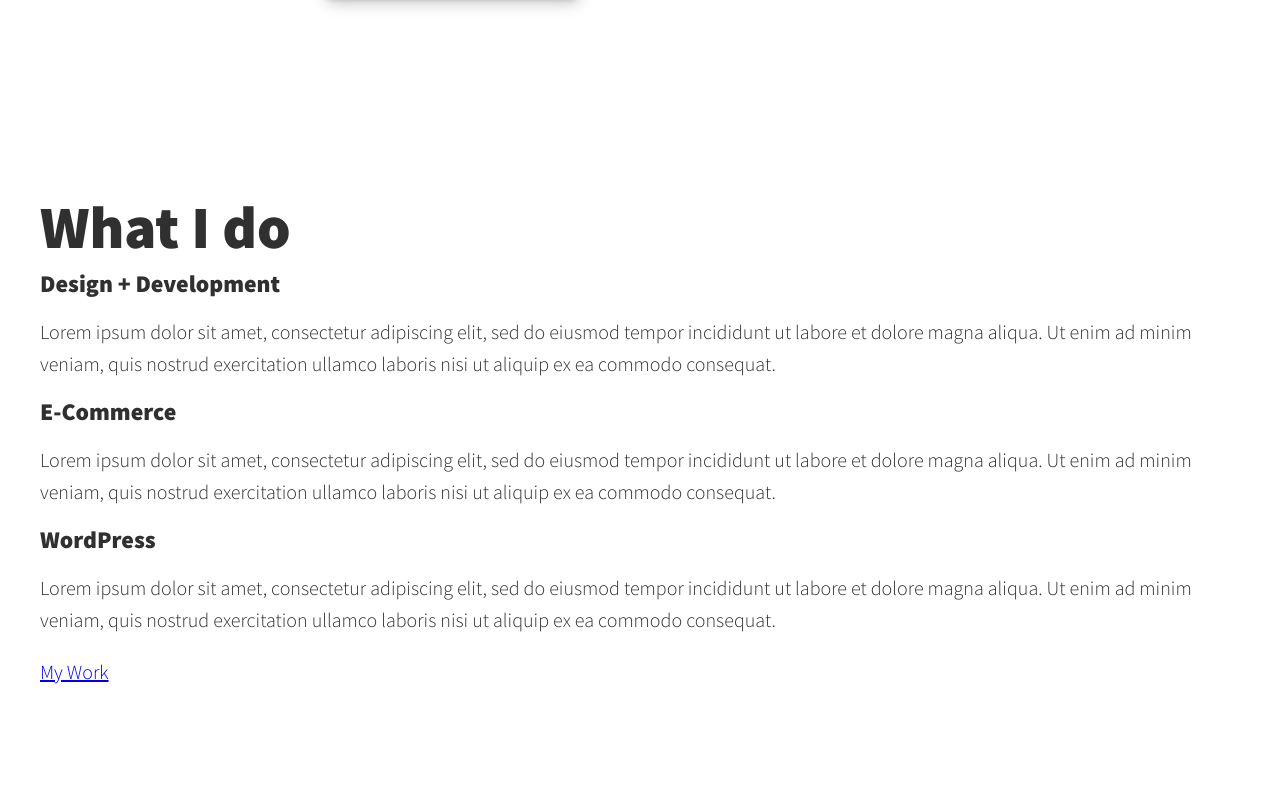
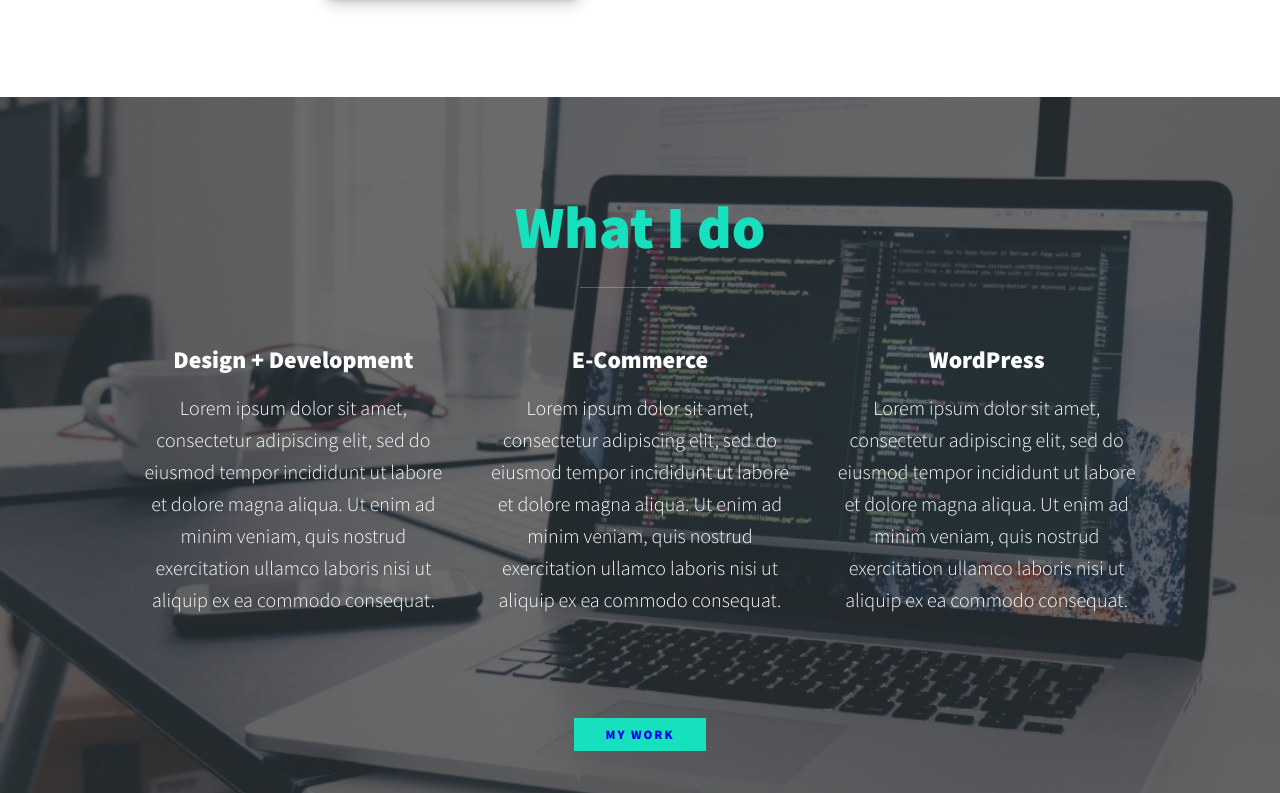
Before and after one commit to Annie-Huang/portfolio-website, a website: page index.html in a window 1280 px wide. Shown: the part 436-1229 px from the top of the page. Drawn offline with nearby package versions, Linux system fonts and the light colour scheme.

Commit message:
Styling the services section

```diff
--- a/css/style.css
+++ b/css/style.css
@@ -60,6 +60,30 @@ strong {
     font-weight: var(--fw-bold);
 }
 
+:focus {
+    outline: 3px solid var(--clr-accent);
+    outline-offset: 3px;
+}
+
+/* Buttons */
+
+.btn {
+    display: inline-block;
+    padding: .5em 2.5em;
+    background: var(--clr-accent);
+    text-decoration: none;
+    cursor: pointer; /* in case you need to put it in the button instead of a link */
+    font-size: .8rem;
+    text-transform: uppercase;
+    letter-spacing: 2px;
+    font-weight: var(--fw-bold);
+    transition: transform 200ms ease-in-out;
+}
+
+.btn:hover {
+    transform: scale(1.1);
+}
+
 /* Typography */
 
 h1,
@@ -104,6 +128,7 @@ nav {
 }
 
 /* Intro section */
+
 .intro {
     position: relative;
 }
@@ -145,3 +170,52 @@ nav {
         width: calc(100% + 1.5em);
     }
 }
+
+/* My services section */
+
+.my-services {
+    background-color: var(--clr-dark);
+    background-image: url("../img/services-bg.jpg");
+    background-size: cover;
+    /*background-blend-mode: multiply;*/
+    color: var(--clr-light);
+    text-align: center;
+}
+
+.section__title--services {
+    color: var(--clr-accent);
+    position: relative;
+}
+
+.section__title--services::after {
+    content: '';
+    display: block;
+    width: 2em;
+    height: 1px;
+    margin: 0.5em auto 1em;
+    /*background: currentColor;*/
+    background: var(--clr-light);
+    opacity: 0.25;
+}
+
+.services {
+    margin-bottom: 4em;
+}
+
+.service {
+    max-width: 500px;
+    margin: 0 auto;
+}
+
+@media (min-width: 800px) {
+    .services {
+        display: flex;
+        max-width: 1000px;
+        margin-left: auto;
+        margin-right: auto;
+    }
+
+    .service + .service {
+        margin-left: 2em;
+    }
+}
```
